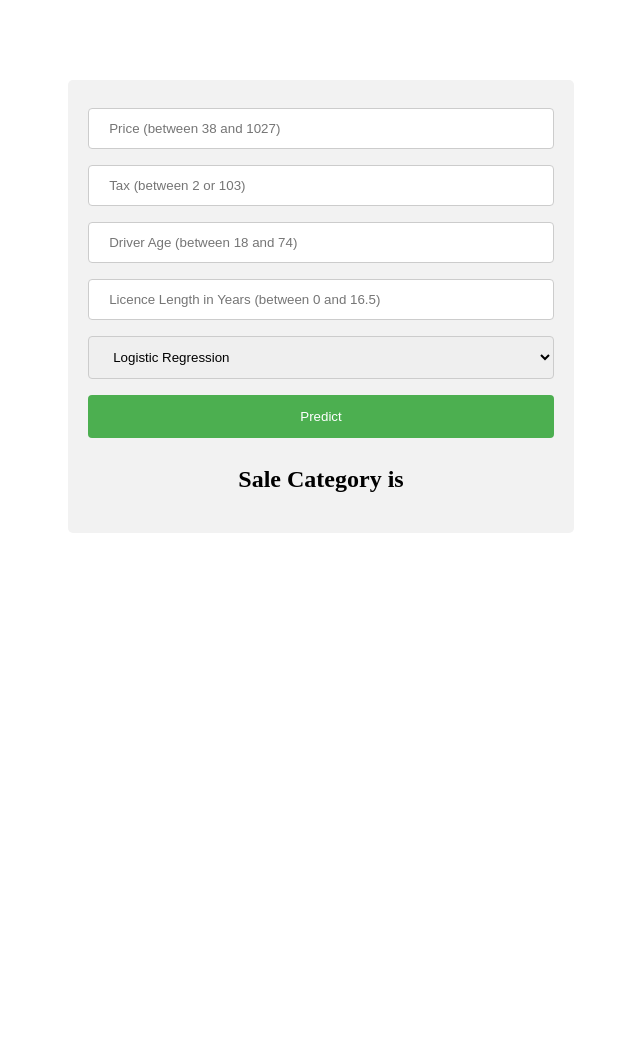
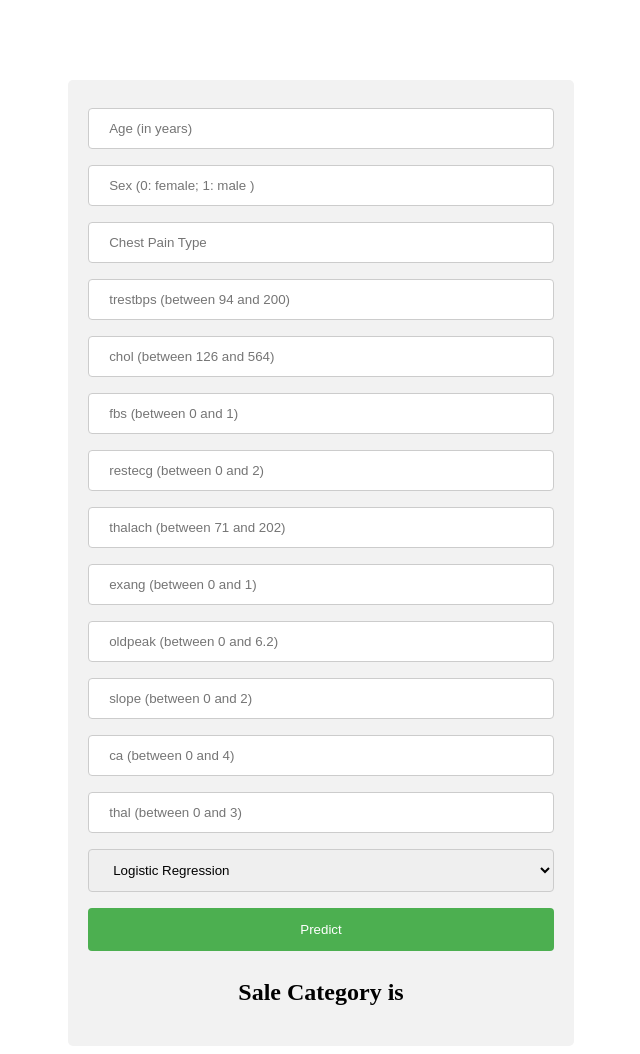
Before and after one commit to Isamaoz/CE888_New_Repository, a Flask app: page / in a window 1280 px wide. Shown: the whole page, without its empty margins (319-959 px from the left). Before the commit the page ends 533 px from the top, so only its background shows below. Run offline with Flask 2, Linux system fonts and the light colour scheme; parts of the project's set-up code (start-up, migrations or seed data) failed here and were passed over.

Commit message:
Update home.html

```diff
--- a/templates/home.html
+++ b/templates/home.html
@@ -45,18 +45,44 @@ div {
 
   <form method="POST">
   <form action="/action_page.php">
-    <label for="price"></label>
-    <input type="number" id="price" name="price" placeholder="Price (between 38 and 1027)" min="38" max="1027" step="0.1" required size="35">
+    <label for="Age"></label>
+    <input type="number" id="age" name="age" placeholder="Age (in years)" min="29" max="77" step="1" required size="35">
 
-    <label for="Tax"></label>
-    <input type="number" id="Tax" name="Tax" placeholder="Tax (between 2 or 103)" min="2" max="103" step="0.1" required size="35">
+    <label for="sex"></label>
+    <input type="number" id="sex" name="sex" placeholder="Sex (0: female; 1: male )" min="0" max="1" step="1" required>
 
-    <label for="Driver_Age"></label>
-    <input type="number" id="Driver_Age" name="Driver_Age" placeholder="Driver Age (between 18 and 74)" min="18" max="74" required>
+    <label for="cp"></label>
+    <input type="number" id="cp" name="cp" placeholder="Chest Pain Type" min="0" max="3" step="1" required>
 
-    <label for="Licence_Length_Years"></label>
-    <input type="number" id="Licence_Length_Years" name="Licence_Length_Years" placeholder="Licence Length in Years (between 0 and 16.5)" min="-0.3" max="16.5" step="0.1" required>
+    <label for="trestbps"></label>
+    <input type="number" id="trestbps" name="trestbps" placeholder="trestbps (between 94 and 200)" min="94" max="200"  step="1" required>
 
+    <label for="chol"></label>
+    <input type="number" id="chol" name="chol" placeholder="chol (between 126 and 564)" min="126" max="564" step="1" required>
+
+    <label for="fbs"></label>
+    <input type="number" id="fbs" name="fbs" placeholder="fbs (between 0 and 1)" min="0" max="1" step="1" required>
+
+    <label for="restecg"></label>
+    <input type="number" id="restecg" name="restecg" placeholder="restecg (between 0 and 2)" min="0" max="2" step="1" required>
+
+    <label for="thalach"></label>
+    <input type="number" id="thalach" name="thalach" placeholder="thalach (between 71 and 202)" min="71" max="202" step="1" required>
+
+    <label for="exang"></label>
+    <input type="number" id="exang" name="exang" placeholder="exang (between 0 and 1)" min="0" max="1" step="1" required>
+
+    <label for="oldpeak"></label>
+    <input type="number" id="oldpeak" name="oldpeak" placeholder="oldpeak (between 0 and 6.2)" min="0" max="6.2" step="0.1" required>
+
+    <label for="slope"></label>
+    <input type="number" id="slope" name="slope" placeholder="slope (between 0 and 2)" min="0" max="2" step="1" required>
+
+    <label for="ca"></label>
+    <input type="number" id="ca" name="ca" placeholder="ca (between 0 and 4)" min="0" max="4" step="1" required>
+
+    <label for="thal"></label>
+    <input type="number" id="thal" name="thal" placeholder="thal (between 0 and 3)" min="0" max="3" step="1" required>
     <select name="req_model">
     <option value="Logistic">Logistic Regression</option>
     <option value="RandomForest">Random Forest</option>
```
